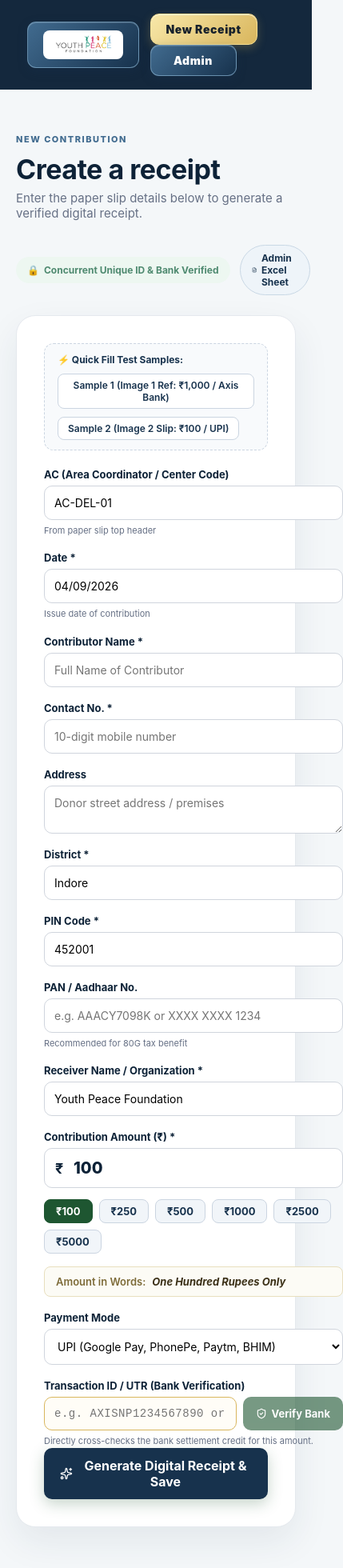
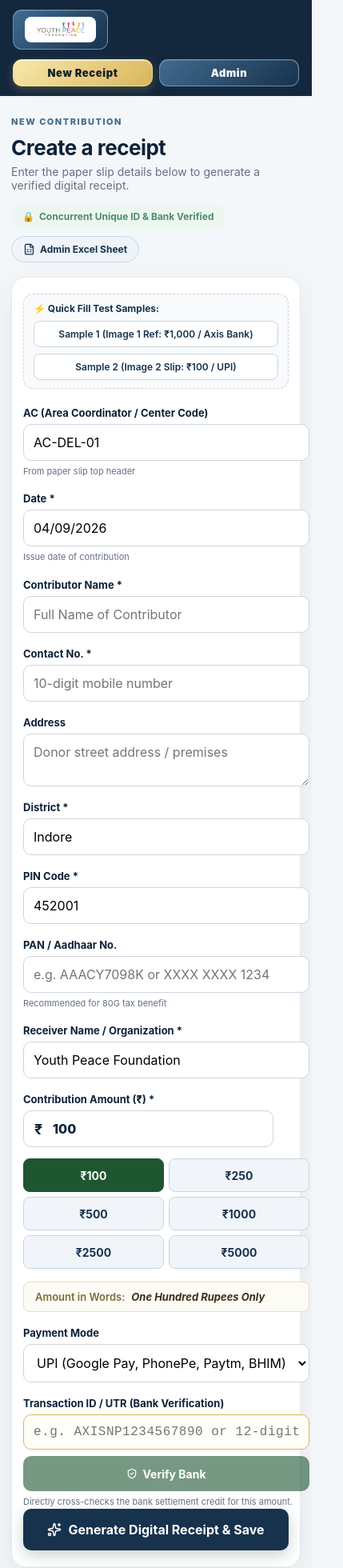
Before and after one commit to Kripa-13/Ypf-receipt-system, a Next.js app: page / in a window 390 px wide. Shown: the top 1960 px of the page at 80% size, 429 px wide, since content can reach past the window. Built offline with nearby package versions, Linux system fonts and the light colour scheme.

Commit message:
Enhance mobile responsive design and accessibility for phones and tablets

```diff
--- a/app/globals.css
+++ b/app/globals.css
@@ -1471,3 +1471,311 @@ a {
 .logoutBtn:hover {
   background: #fecaca !important;
 }
+
+/* =======================================================
+   MOBILE VIEW & ACCESSIBILITY OPTIMIZATIONS
+======================================================= */
+
+/* Mobile view: Screen width <= 768px */
+@media (max-width: 768px) {
+  /* Navigation */
+  .top {
+    padding: 12px 16px;
+    flex-wrap: wrap;
+    gap: 12px;
+  }
+
+  .brand img {
+    height: 32px !important;
+  }
+
+  .top nav {
+    display: flex;
+    gap: 8px;
+    width: 100%;
+    justify-content: flex-end;
+  }
+
+  .top a {
+    margin-left: 0;
+    padding: 8px 14px;
+    font-size: 13px;
+    min-width: auto;
+    flex: 1;
+    text-align: center;
+  }
+
+  /* Form & Main Section */
+  .contributionSection {
+    padding: 20px 14px 50px;
+  }
+
+  .sectionHeading {
+    flex-direction: column;
+    align-items: flex-start;
+    gap: 14px;
+    margin-bottom: 18px;
+  }
+
+  .sectionHeading h2 {
+    font-size: 26px;
+  }
+
+  .sectionHeading p {
+    font-size: 14px;
+  }
+
+  .topActionsGroup {
+    width: 100%;
+    justify-content: space-between;
+    flex-wrap: wrap;
+    gap: 8px;
+  }
+
+  .formCard {
+    padding: 20px 14px;
+    border-radius: 18px;
+  }
+
+  /* Quick Fill Toolbar */
+  .sampleToolbar {
+    flex-direction: column;
+    align-items: stretch;
+    gap: 8px;
+    padding: 10px 12px;
+  }
+
+  .sampleBtn {
+    width: 100%;
+    text-align: center;
+    padding: 8px;
+  }
+
+  /* Form Inputs (16px prevents iOS zoom) */
+  .field input,
+  .field textarea,
+  .field select {
+    font-size: 16px !important;
+    padding: 12px;
+  }
+
+  /* Amount Presets */
+  .amountPresets {
+    display: grid;
+    grid-template-columns: repeat(3, 1fr);
+    gap: 6px;
+  }
+
+  .presetBtn {
+    min-height: 42px;
+    padding: 10px 6px;
+    font-size: 14px;
+  }
+
+  /* UTR Input Group */
+  .utrInputGroup {
+    flex-direction: column;
+    gap: 8px;
+  }
+
+  .bankVerifyButton {
+    min-height: 44px;
+    justify-content: center;
+    width: 100%;
+    font-size: 14px;
+  }
+
+  .submitBtn {
+    min-height: 52px;
+    font-size: 16px;
+  }
+
+  /* Digital Receipt on Mobile */
+  .digitalReceiptDoc {
+    padding: 18px 12px 20px;
+    border-radius: 12px;
+    box-shadow: none;
+    border: 1.5px solid #1e5631;
+  }
+
+  .officialLogoContainer img {
+    width: 210px !important;
+  }
+
+  .receiptTitle {
+    font-size: 15px;
+    letter-spacing: 0.5px;
+  }
+
+  .missionTagline {
+    font-size: 11px;
+    line-height: 1.4;
+  }
+
+  /* Metadata Card: Stacks neatly on mobile */
+  .metadataCard {
+    grid-template-columns: 1fr;
+    gap: 12px;
+    padding: 12px;
+  }
+
+  .metaRow {
+    font-size: 12px;
+  }
+
+  .metaLabel {
+    width: 110px;
+    font-size: 11.5px;
+  }
+
+  /* Tables transform into stacked readable cards on mobile */
+  .tableRow {
+    flex-direction: column;
+    border-bottom: 1px solid #d5e2d8;
+  }
+
+  .tableCell {
+    width: 100% !important;
+    border-right: none !important;
+    padding: 6px 10px;
+  }
+
+  .cellLabel {
+    background: #f0f7f2;
+    font-weight: 700;
+    font-size: 11px;
+    color: #1e5631;
+    border-bottom: 1px dashed #e2ede5;
+  }
+
+  .cellVal {
+    font-size: 13px;
+    padding-bottom: 8px;
+  }
+
+  /* QR Code & Signatory */
+  .qrSignatureRow {
+    flex-direction: column-reverse;
+    align-items: center;
+    gap: 18px;
+    padding: 12px 6px 14px;
+  }
+
+  .signatureBox {
+    width: 100%;
+    max-width: 180px;
+  }
+
+  /* Receipt Actions Bar */
+  .receiptActionsBar {
+    flex-direction: column;
+    width: 100%;
+    gap: 8px;
+  }
+
+  .receiptActionsBar .btn {
+    width: 100%;
+    justify-content: center;
+    min-height: 44px;
+  }
+
+  /* Admin Dashboard Mobile */
+  .adminDashboard {
+    padding: 20px 14px;
+  }
+
+  .adminTopBar {
+    flex-direction: column;
+    align-items: stretch;
+    gap: 14px;
+  }
+
+  .adminTopBar h1 {
+    font-size: 24px;
+  }
+
+  .adminActionButtons {
+    flex-direction: column;
+    width: 100%;
+    gap: 8px;
+  }
+
+  .adminActionButtons .btn {
+    width: 100%;
+    min-height: 44px;
+    justify-content: center;
+  }
+
+  .statsGrid {
+    grid-template-columns: 1fr 1fr;
+    gap: 10px;
+  }
+
+  .statCard {
+    padding: 12px 14px;
+  }
+
+  .statValue {
+    font-size: 20px;
+  }
+
+  .adminFilterBar {
+    flex-direction: column;
+    gap: 10px;
+  }
+
+  .adminSearchForm {
+    width: 100%;
+    max-width: 100%;
+  }
+
+  .filterControls {
+    width: 100%;
+    display: flex;
+    flex-direction: column;
+    gap: 8px;
+  }
+
+  .statusSelect {
+    width: 100%;
+  }
+
+  .filterControls .btn {
+    width: 100%;
+    justify-content: center;
+  }
+
+  .refreshBtn {
+    display: none;
+  }
+
+  /* Admin Login Mobile */
+  .adminLoginWrapper {
+    padding: 20px 14px;
+    min-height: auto;
+  }
+
+  .adminLoginCard {
+    padding: 24px 18px;
+    border-radius: 20px;
+  }
+
+  .adminLoginHeader img {
+    width: 180px !important;
+  }
+
+  .adminLoginHeader h2 {
+    font-size: 22px;
+  }
+}
+
+/* Extra Small Phones: Screen width <= 400px */
+@media (max-width: 400px) {
+  .statsGrid {
+    grid-template-columns: 1fr;
+  }
+
+  .amountPresets {
+    grid-template-columns: repeat(2, 1fr);
+  }
+}
--- a/app/layout.tsx
+++ b/app/layout.tsx
@@ -1,10 +1,17 @@
 import './globals.css';
 import Link from 'next/link';
-import type { Metadata } from 'next';
+import type { Metadata, Viewport } from 'next';
 
 export const metadata: Metadata = {
   title: 'Youth Peace Foundation | Digital Receipt System',
   description: 'Official Digital Contribution Receipt & Bank Verification System for Youth Peace Foundation',
+};
+
+export const viewport: Viewport = {
+  width: 'device-width',
+  initialScale: 1,
+  maximumScale: 5,
+  themeColor: '#0d2237'
 };
 
 export default function RootLayout({
```
